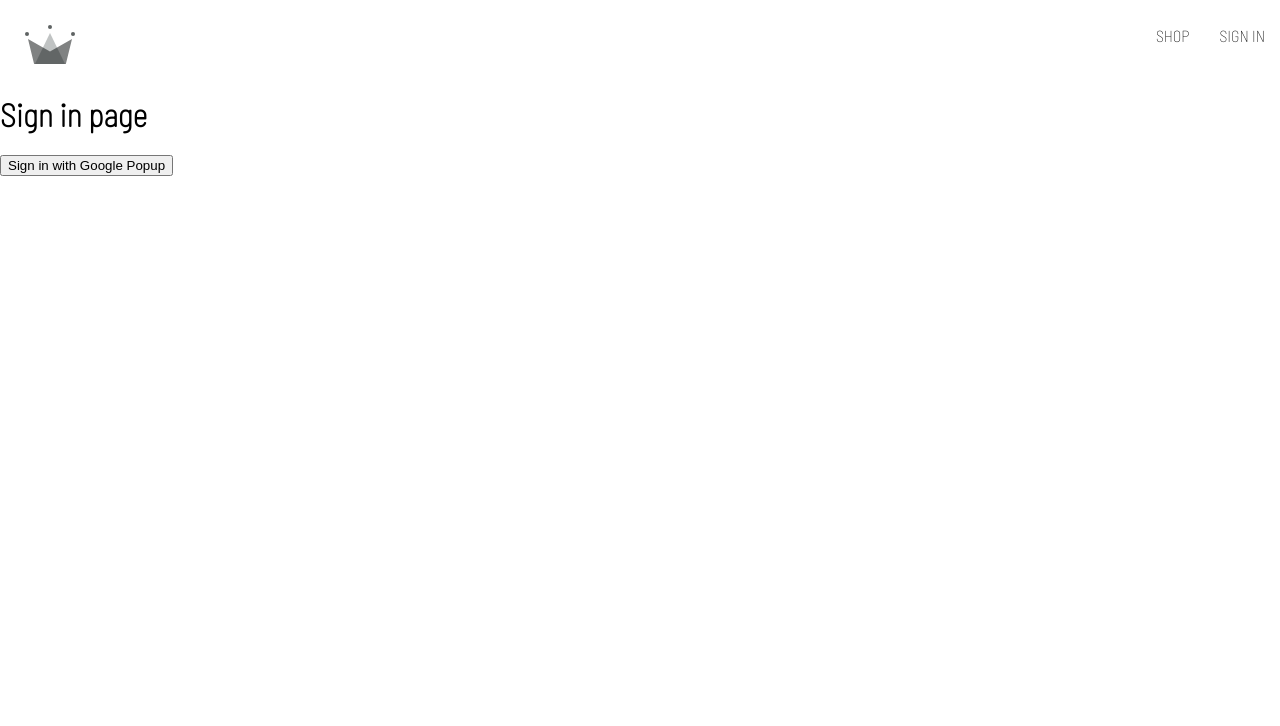
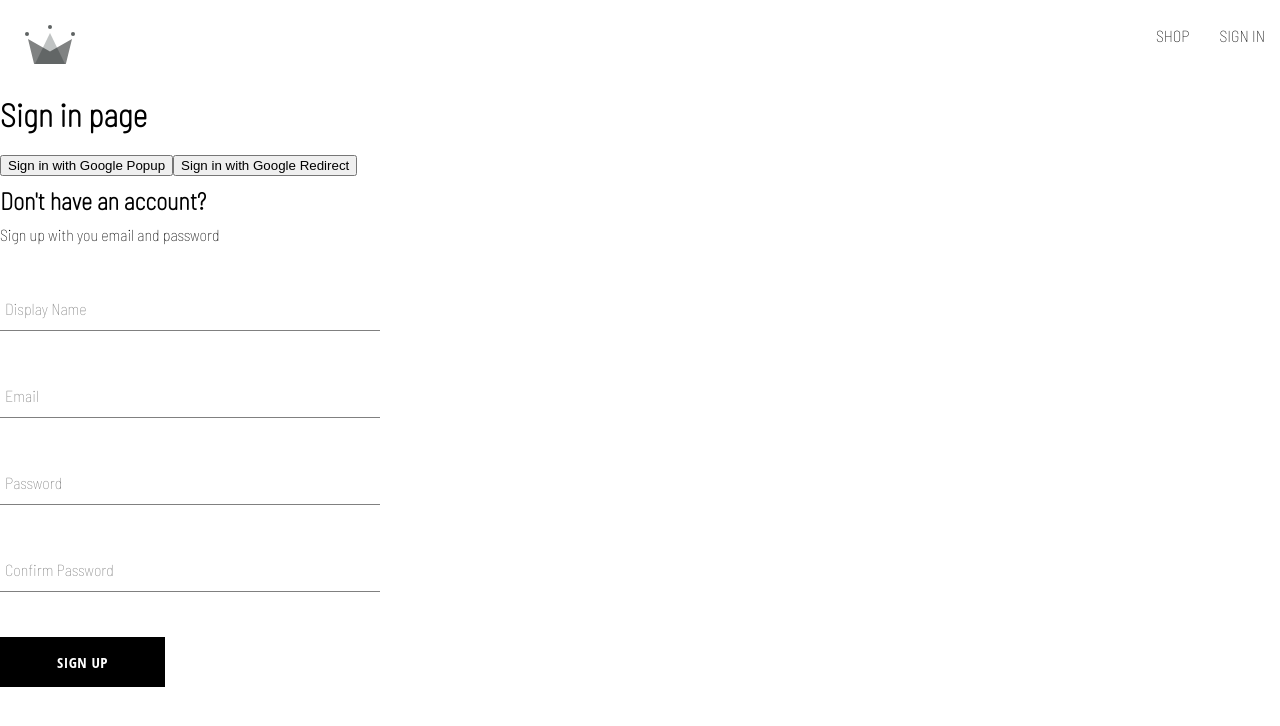
Before and after one commit to RyleeFullStackDev1/crown-clothing-react, a React (Create React App) app: page /sign-in in a window 1280 px wide. Shown: the top 726 px of the page. Built offline with nearby package versions, Linux system fonts and the light colour scheme.

Commit message:
Add sign up form with custom inputs and button

```diff
--- /dev/null
+++ b/src/components/button/button.component.jsx
@@ -0,0 +1,19 @@
+import "./button.styles.scss";
+
+const BUTTON_TYPE_CLASSES = {
+  google: "google-sign-in",
+  inverted: "inverted",
+};
+
+const Button = ({ children, buttonType, ...otherProps }) => {
+  return (
+    <button
+      className={`button-container ${BUTTON_TYPE_CLASSES[buttonType]}`}
+      {...otherProps}
+    >
+      {children}
+    </button>
+  );
+};
+
+export default Button;
--- /dev/null
+++ b/src/components/button/button.styles.scss
@@ -0,0 +1,46 @@
+.button-container {
+    min-width: 165px;
+    width: auto;
+    height: 50px;
+    letter-spacing: 0.5px;
+    line-height: 50px;
+    padding: 0 35px 0 35px;
+    font-size: 15px;
+    background-color: black;
+    color: white;
+    text-transform: uppercase;
+    font-family: 'Open Sans Condensed';
+    font-weight: bolder;
+    border: none;
+    cursor: pointer;
+    display: flex;
+    justify-content: center;
+
+    &:hover {
+        background-color: white;
+        color: black;
+        border: 1px solid black;
+    }
+
+    &.google-sign-in {
+        background-color: #4285f4;
+        color: white;
+
+        &:hover {
+            background-color: #357ae8;
+            border: none;
+        }
+    }
+
+    &.inverted {
+        background-color: white;
+        color: black;
+        border: 1px solid black;
+
+        &:hover {
+            background-color: black;
+            color: white;
+            border: none;
+        }
+    }
+}
--- /dev/null
+++ b/src/components/form-input/form-input.component.jsx
@@ -0,0 +1,21 @@
+import "./form-input.styles.scss";
+
+const FormInput = ({ label, ...otherProps }) => {
+  return (
+    <div className="group">
+      <input className="form-input" {...otherProps} />
+
+      {label && (
+        <label
+          className={`${
+            otherProps.value.length ? "shrink" : ""
+          } form-input-label`}
+        >
+          {label}
+        </label>
+      )}
+    </div>
+  );
+};
+
+export default FormInput;
--- /dev/null
+++ b/src/components/form-input/form-input.styles.scss
@@ -0,0 +1,54 @@
+$sub-color: grey;
+$main-color: black;
+
+@mixin shrinkLabel {
+  top: -14px;
+  font-size: 12px;
+  color: $main-color;
+}
+
+.group {
+  position: relative;
+  margin: 45px 0;
+
+  .form-input {
+    background: none;
+    background-color: white;
+    color: $sub-color;
+    font-size: 18px;
+    padding: 10px 10px 10px 5px;
+    display: block;
+    width: 100%;
+    border: none;
+    border-radius: 0;
+    border-bottom: 1px solid $sub-color;
+    margin: 25px 0;
+
+    &:focus {
+      outline: none;
+    }
+
+    &:focus ~ .form-input-label {
+      @include shrinkLabel();
+    }
+  }
+
+  input[type='password'] {
+    letter-spacing: 0.3em;
+  }
+
+  .form-input-label {
+    color: $sub-color;
+    font-size: 16px;
+    font-weight: normal;
+    position: absolute;
+    pointer-events: none;
+    left: 5px;
+    top: 10px;
+    transition: 300ms ease all;
+
+    &.shrink {
+      @include shrinkLabel();
+    }
+  }
+}
--- /dev/null
+++ b/src/components/sign-up-form/sign-up-form.component.jsx
@@ -0,0 +1,105 @@
+import { useState } from "react";
+
+import {
+  createAuthUserWithEmailAndPassword,
+  createUserDocumentFromAuth,
+} from "../../utils/firebase/firebase.utils";
+
+import FormInput from "../form-input/form-input.component";
+import Button from "../button/button.component";
+
+import "./sign-up-form.styles.scss";
+
+const defaultFormFields = {
+  displayName: "",
+  email: "",
+  password: "",
+  confirmPassword: "",
+};
+
+const SignUpForm = () => {
+  const [formFields, setFormFields] = useState(defaultFormFields);
+  const { displayName, email, password, confirmPassword } = formFields;
+
+  console.log(formFields);
+
+  const resetFormFields = () => {
+    setFormFields(defaultFormFields);
+  };
+
+  const handleSubmit = async (event) => {
+    event.preventDefault();
+    console.log("PASS: " + password);
+    console.log("PASS2: " + event.target.password);
+
+    if (password !== confirmPassword) {
+      alert("passwords do not match");
+      return;
+    }
+
+    try {
+      const { user } = await createAuthUserWithEmailAndPassword(
+        email,
+        password
+      );
+      await createUserDocumentFromAuth(user, { displayName: displayName });
+      resetFormFields();
+    } catch (error) {
+      if (error.code === "auth/email-already-in-use") {
+        alert("You already have an account with this email address: " + email);
+      } else {
+        console.log("user creation encountered an error", error);
+      }
+    }
+  };
+
+  const handleChange = (event) => {
+    const { name, value } = event.target;
+
+    setFormFields({ ...formFields, [name]: value });
+  };
+
+  return (
+    <div className="sign-up-container">
+      <h2>Don't have an account?</h2>
+      <span>Sign up with you email and password</span>
+      <form onSubmit={handleSubmit}>
+        <FormInput
+          label="Display Name"
+          onChange={handleChange}
+          value={displayName}
+          type="text"
+          required
+          name="displayName"
+        />
+        <FormInput
+          label="Email"
+          type="email"
+          required
+          onChange={handleChange}
+          name="email"
+          value={email}
+        />
+        <FormInput
+          label="Password"
+          type="password"
+          required
+          onChange={handleChange}
+          name="password"
+          value={password}
+        />
+        <FormInput
+          label="Confirm Password"
+          type="password"
+          required
+          onChange={handleChange}
+          name="confirmPassword"
+          value={confirmPassword}
+        />
+        <Button type="submit">Sign up</Button>
+      </form>
+    </div>
+  );
+};
+
+export default SignUpForm;
--- /dev/null
+++ b/src/components/sign-up-form/sign-up-form.styles.scss
@@ -0,0 +1,9 @@
+.sign-up-container {
+    display: flex;
+    flex-direction: column;
+    width: 380px;
+
+    h2 {
+        margin: 10px 0;
+    }
+}
--- a/src/routes/sign-in/sign-in.component.jsx
+++ b/src/routes/sign-in/sign-in.component.jsx
@@ -1,15 +1,34 @@
-import { createUserDocumentFromAuth, signInWithGooglePopup } from '../../utils/firebase/firebase.utils'
+import { auth, createUserDocumentFromAuth, signInWithGooglePopup, signInWithGoogleRedirect } from '../../utils/firebase/firebase.utils'
+import { useEffect } from 'react';
+import { getRedirectResult } from 'firebase/auth';
+import SignUpForm from '../../components/sign-up-form/sign-up-form.component';
 
 const SignIn = () => {
+    useEffect(() => {
+        (async function() {
+        const response = await getRedirectResult(auth);
+        if(response) {
+            const userDocRef = await createUserDocumentFromAuth(response.user);
+        }
+        console.log(response);
+    })();
+    }, []);
+
     const logGoogleUser = async () => {
         const {user} = await signInWithGooglePopup();
+        const userDocRef = await createUserDocumentFromAuth(user);
+    }
+    const logGoogleRedirect = async () => {
+        const {user} = await signInWithGoogleRedirect();
         const userDocRef = await createUserDocumentFromAuth(user);
     }
     return (
         <div>
             <h1>Sign in page</h1>
             <button onClick={logGoogleUser}>Sign in with Google Popup</button>
-        </div>
+            <button onClick={signInWithGoogleRedirect}>Sign in with Google Redirect</button>
+            <SignUpForm />
+            </div>
     );
 };
 
--- a/src/utils/firebase/firebase.utils.js
+++ b/src/utils/firebase/firebase.utils.js
@@ -1,5 +1,10 @@
 import { initializeApp } from 'firebase/app';
-import { getAuth, signInWithRedirect, signInWithPopup, GoogleAuthProvider } from 'firebase/auth';
+import { getAuth,
+    signInWithRedirect,
+    signInWithPopup,
+    GoogleAuthProvider,
+    createUserWithEmailAndPassword
+ } from 'firebase/auth';
 
 import { getFirestore, doc, getDoc, setDoc} from 'firebase/firestore'
 
@@ -16,17 +21,18 @@
 // Initialize Firebase
 const firebaseApp = initializeApp(firebaseConfig);
 
-const provider = new GoogleAuthProvider();
-provider.setCustomParameters({
+const googleProvider = new GoogleAuthProvider();
+googleProvider.setCustomParameters({
     prompt: "select_account"
 })
 
 export const auth = getAuth();
-export const signInWithGooglePopup = () => signInWithPopup(auth, provider);
+export const signInWithGooglePopup = () => signInWithPopup(auth, googleProvider);
+export const signInWithGoogleRedirect = () => signInWithRedirect(auth, googleProvider);
 
 export const db = getFirestore();
 
-export const createUserDocumentFromAuth = async (userAuth) => {
+export const createUserDocumentFromAuth = async (userAuth, additionalInformation = {}) => {
     const userDocRef = doc(db, 'users', userAuth.uid)
 
     console.log(userDocRef);
@@ -43,7 +49,8 @@
             await setDoc(userDocRef, {
                 displayName,
                 email,
-                createdAt
+                createdAt,
+                ...additionalInformation
             });
         }
         catch(error) {
@@ -53,3 +60,9 @@
 
     return userDocRef;
 }
+
+export const createAuthUserWithEmailAndPassword = async (email, password) => {
+    if(!email || !password) return;
+
+    return createUserWithEmailAndPassword(auth, email, password);
+};
```
